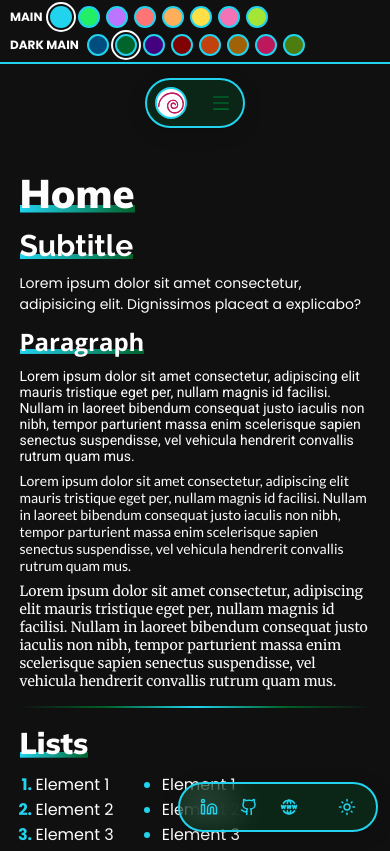
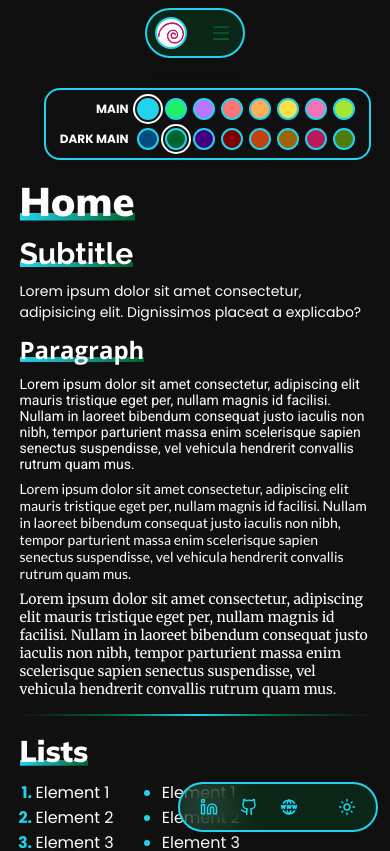
Before and after one commit to irenealcaine/template-navbar, a React (Vite) app: page / in a window 390 px wide. Shown: the top 851 px of the page. Built offline with nearby package versions, Linux system fonts and the light colour scheme.

Commit message:
change themeswitcher

```diff
--- a/src/Components/Header/Header.css
+++ b/src/Components/Header/Header.css
@@ -2,7 +2,7 @@
 
 .header {
   position: fixed;
-  top: calc(var(--theme-switcher-height) + var(--header-top));
+  top: var(--header-top);
   left: 50%;
   transform: translateX(-50%);
 
@@ -95,7 +95,7 @@
 
 @media screen and (max-width: 768px) {
   .header {
-    top: calc(var(--theme-switcher-height-mobile) + var(--header-top));
+    top: var(--header-top);
 
     .navigation {
       display: none;
--- a/src/Components/ThemeSwitcher/ThemeSwitcher.css
+++ b/src/Components/ThemeSwitcher/ThemeSwitcher.css
@@ -1,22 +1,25 @@
 @import url("../../Variables.css");
 
 .theme-switcher {
-  position: fixed;
-  top: 0;
-  left: 0;
-  right: 0;
   display: flex;
-  justify-content: center;
-  gap: 24px;
-  padding: 6px 10px;
+  flex-direction: column;
+  align-items: flex-end;
+  gap: 8px;
+  width: fit-content;
+  max-width: 100%;
+  margin-left: auto;
+  margin-bottom: 16px;
+  padding: 8px 14px;
   background-color: var(--light);
-  border-bottom: 2px solid var(--dark-main);
+  border: 2px solid var(--dark-main);
+  border-radius: var(--border-radius-large);
+  box-shadow: 0 4px 20px rgba(0, 0, 0, 0.15);
   z-index: 9;
   transition: var(--transition);
 
   &.dark {
     background-color: var(--dark);
-    border-bottom: 2px solid var(--main);
+    border: 2px solid var(--main);
   }
 
   .theme-switcher__group {
@@ -64,13 +67,3 @@
     }
   }
 }
-
-@media screen and (max-width: 768px) {
-  .theme-switcher {
-    justify-content: flex-start;
-    overflow-x: auto;
-    flex-direction: column;
-    gap: 6px;
-    align-items: flex-start;
-  }
-}
--- a/src/Layout/Main/Main.css
+++ b/src/Layout/Main/Main.css
@@ -7,11 +7,8 @@
 
   /* navbar */
   position: relative;
-  padding: calc(
-      var(--theme-switcher-height) + var(--header-top) + var(--header-height) +
-        55px
-    )
-    0 calc(var(--header-height) + 20px);
+  padding: calc(var(--header-top) + var(--header-height) + 55px) 0
+    calc(var(--header-height) + 20px);
 
   /* sidebar */
   /* display: flex; */
@@ -34,10 +31,7 @@
 
 @media screen and (max-width: 768px) {
   .main {
-    padding-top: calc(
-      var(--theme-switcher-height-mobile) + var(--header-top) +
-        var(--header-height) + 30px
-    );
+    padding-top: calc(var(--header-top) + var(--header-height) + 30px);
 
     .content {
       width: 90%;
--- a/src/Layout/Main/Main.jsx
+++ b/src/Layout/Main/Main.jsx
@@ -11,8 +11,10 @@ const Main = ({ children }) => {
   return (
     <div className={`main ${darkMode ? "dark" : ""}`}>
       <Header />
-      <ThemeSwitcher />
-      <div className="content">{children}</div>
+      <div className="content">
+        <ThemeSwitcher />
+        {children}
+      </div>
       <Footer /> {/* solo con navbar */}
     </div>
   );
```
